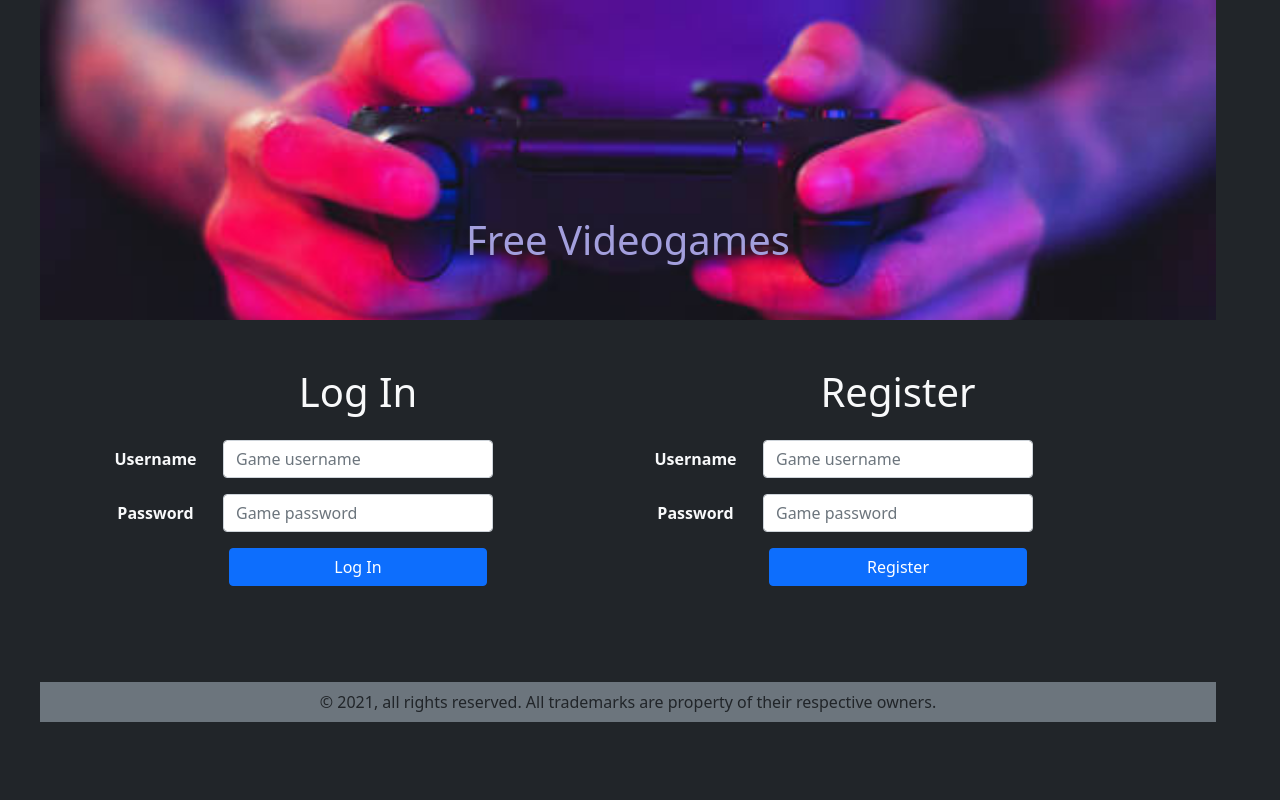
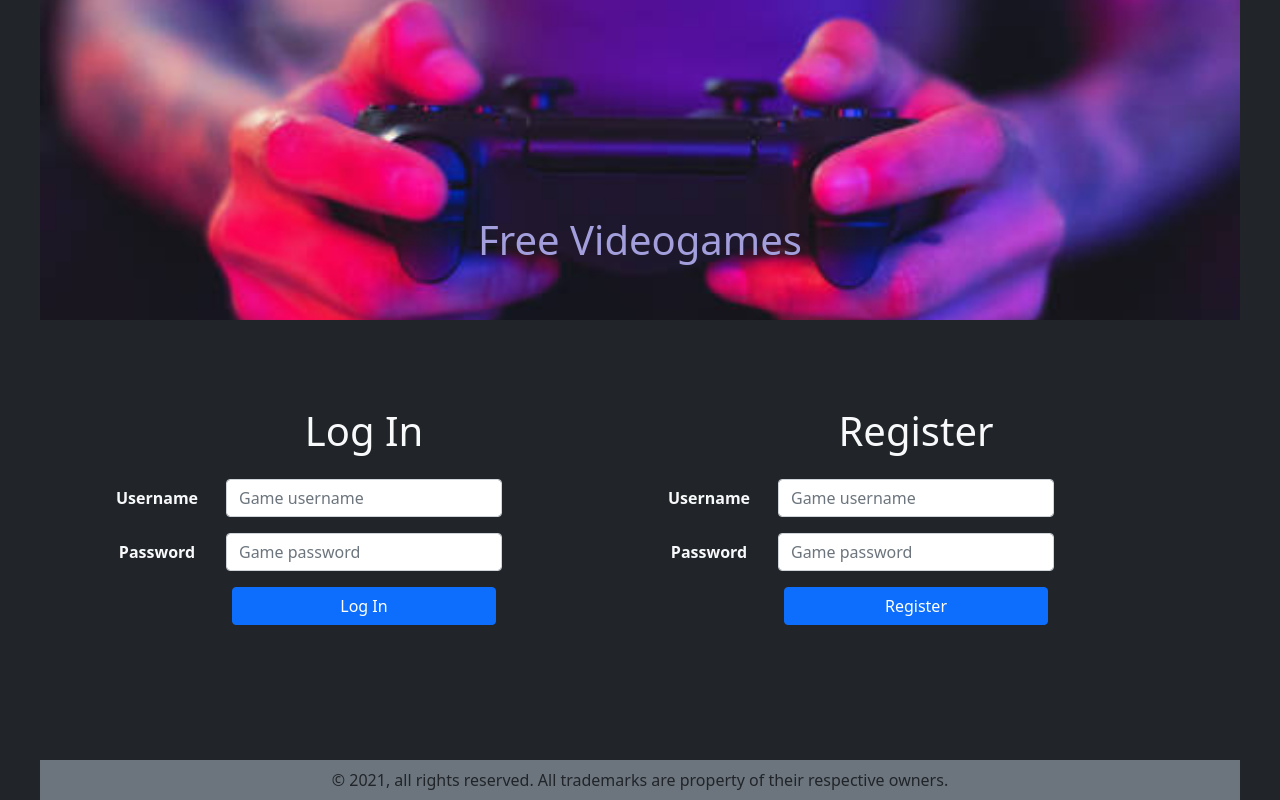
Before and after one commit to assembler-school/react-first-stage-project, a React (Create React App) app: page / in a window 1280 px wide. Built offline with nearby package versions, Linux system fonts and the light colour scheme.

Commit message:
improving responsive layout

```diff
--- a/src/components/GameCard.js
+++ b/src/components/GameCard.js
@@ -3,11 +3,18 @@ import { Link } from "react-router-dom";
 
 export default function GameCard({ title, thumbnail, id }) {
   return (
-    <div className="fw-bold col col-12 col-md-6 col-lg-4 my-3">
+    <div className="col-12 col-sm-6 col-md-4 ">
       <Link className="text-decoration-none text-light" to={`game/${id}`}>
-        <div className="row border rounded-3 mb-4 py-3 bg-secondary game-card">
+        <div className="row border rounded-3 py-3 bg-secondary h-100 overflow-hidden">
           <h4 className="text-center text-light">{title}</h4>
-          <img src={thumbnail} alt={title} />
+          <div className="">
+            <img
+              // className="img-responsive img-rounded w-100"
+              className="img-fluid"
+              src={thumbnail}
+              alt={title}
+            />
+          </div>
         </div>
       </Link>
     </div>
--- a/src/components/GamesList.js
+++ b/src/components/GamesList.js
@@ -44,7 +44,7 @@ export default function GamesList() {
   };
 
   return (
-    <div className="row gx-5 bg-dark">
+    <div className="row gx-5 gy-4 bg-dark mt-3">
       {(games.length === undefined || games.length < 1) && (
         <>
           <GameCard />
--- a/src/components/Layout.js
+++ b/src/components/Layout.js
@@ -4,13 +4,11 @@ import Header from "./Header";
 
 export default function Layout({ children }) {
   return (
-    <div className="text-center bg-dark">
-      <div className="row justify-content-center w-100">
-        <div className="col col-12 maxwidth">
-          <Header />
-          {children}
-          <Footer />
-        </div>
+    <div className="text-center bg-dark w-100">
+      <div className="maxwidth height100 d-flex flex-column justify-content-between mx-auto w-100">
+        <Header />
+        {children}
+        <Footer />
       </div>
     </div>
   );
--- a/src/components/NavBar.js
+++ b/src/components/NavBar.js
@@ -20,7 +20,6 @@ export default function NavBar() {
       )}
       <div className="w-100 text-end">
         <img
-          style={{ cursor: "pointer" }}
           onClick={logOut}
           className="img-responsive text-end"
           src={logoutIcon}
--- a/src/main.css
+++ b/src/main.css
@@ -1,9 +1,18 @@
-:root {
+html {
   background-color: #212529;
+  margin-left: auto;
+  margin-right: auto;
 }
+
 header {
   height: 20rem;
   color: rgb(163, 159, 221);
+}
+header img {
+  cursor: pointer;
+}
+.height100 {
+  min-height: 100vh;
 }
 .background-image {
   background-image: url("./assets/img/header-img.jpg");
@@ -16,10 +25,6 @@ header {
   max-width: 1200px;
 }
 
-.game-card {
-  height: 20rem;
-}
-
 .game-details {
   min-height: 40rem;
 }
--- a/src/pages/GameDetails.js
+++ b/src/pages/GameDetails.js
@@ -62,12 +62,12 @@ export default function GameDetails() {
         <div className="text-light border rounded-3 bg-dark bg-gradient py-3 mt-3 game-details">
           {loadedGameDetails && <h2 className="pb-3">{title}</h2>}
           <div className="row">
-            <div className="col col-6">
+            <div className="col col-12 col-md-6">
               {loadedGameDetails && (
                 <img className="w-75" src={thumbnail} alt={title} />
               )}
             </div>
-            <div className="col col-6">
+            <div className="col col-12 col-md-6 ">
               {loadedGameDetails && (
                 <>
                   <p>Genre: {genre}</p>
--- a/src/pages/Login.js
+++ b/src/pages/Login.js
@@ -19,7 +19,7 @@ export default function Login() {
   return (
     <>
       <Layout>
-        <div className="container-fluid row m-0 p-5 text-light ">
+        <div className="container-fluid row m-0 p-5 text-light">
           {isLogged && <Redirect to="/home" />}
           <div className="col col-12 col-lg-6 p-0">
             <Formik
```
